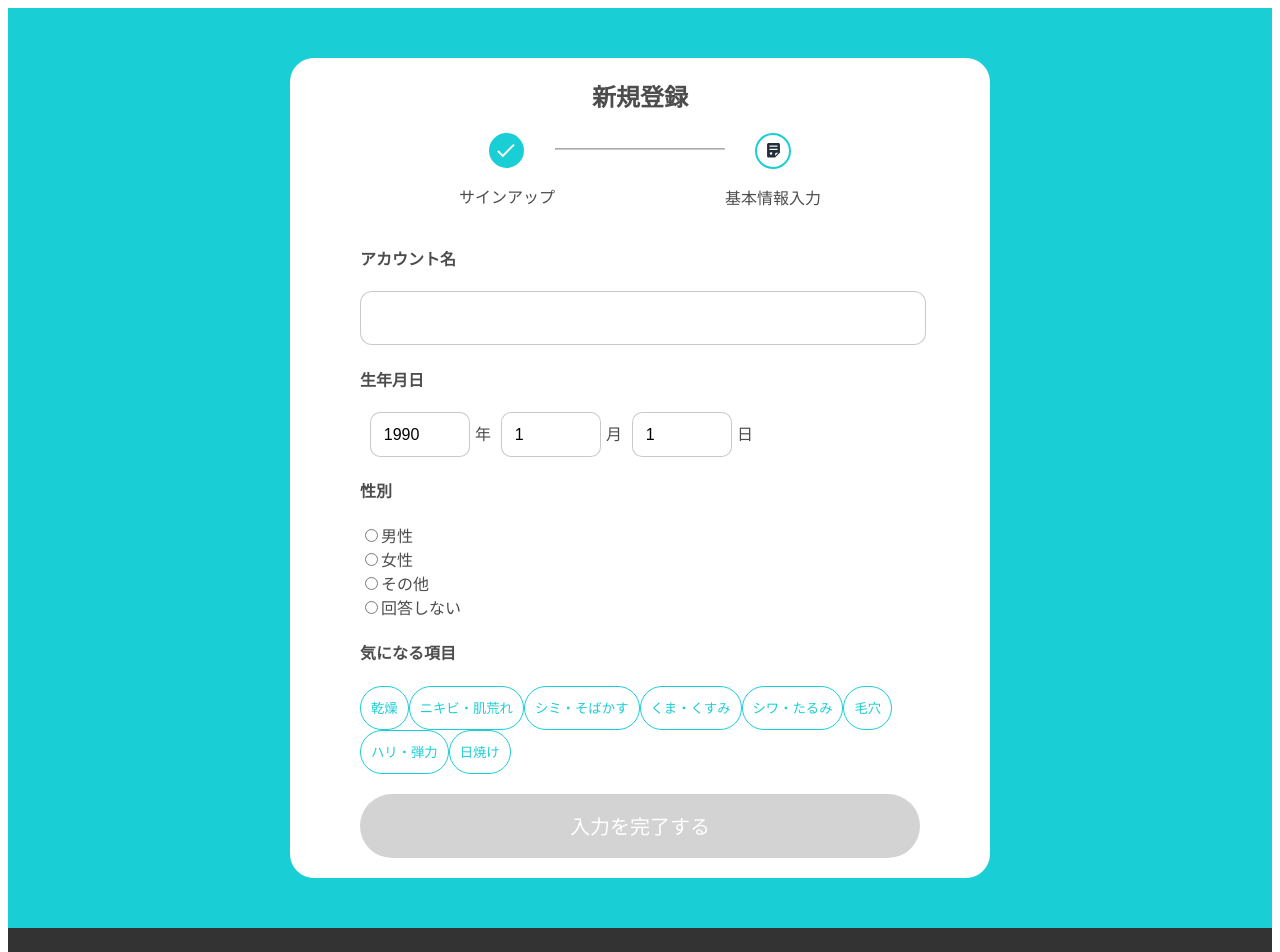
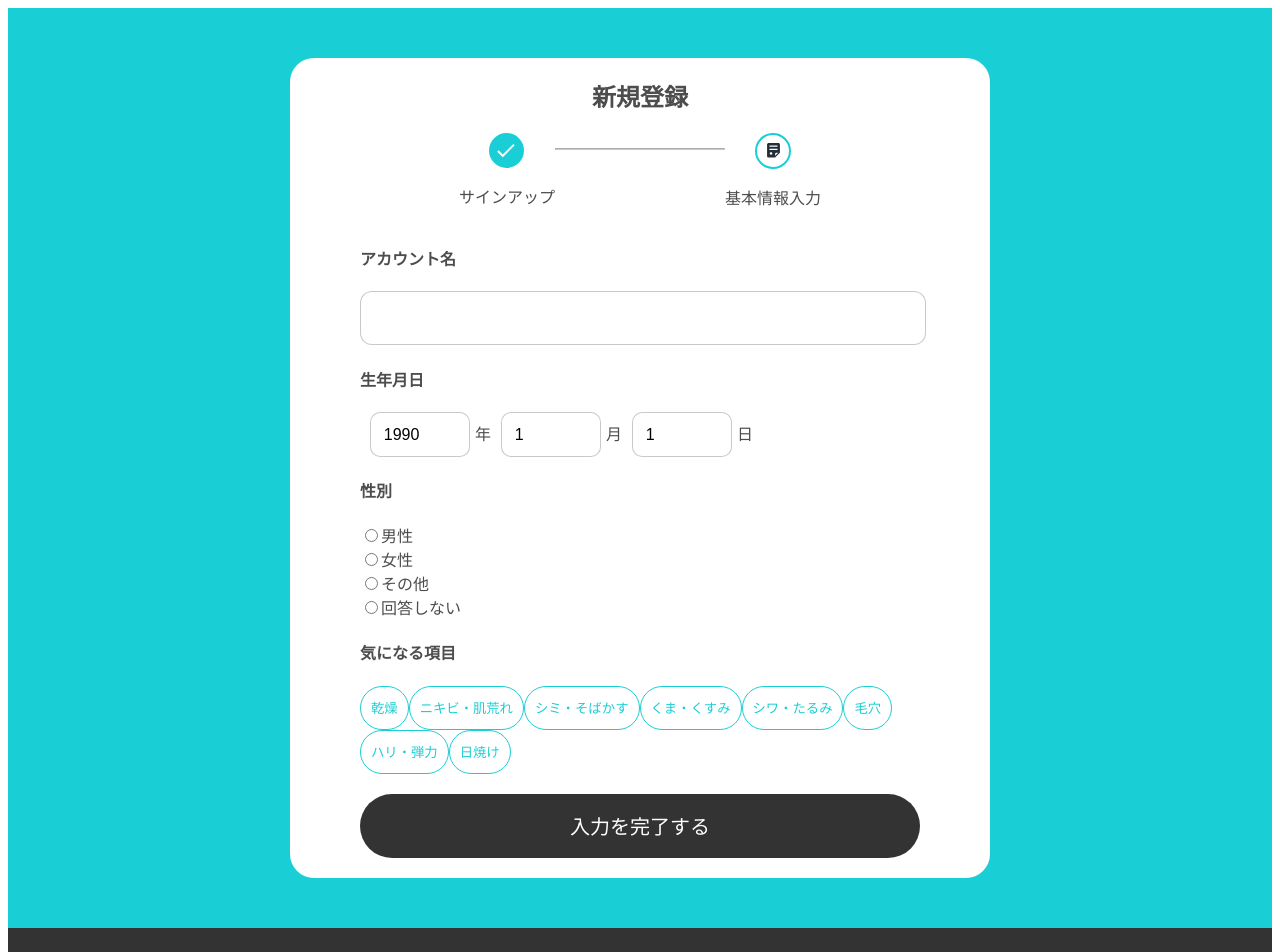
Before and after one commit to hikarinabe/skin-bloom-frontend, a Next.js app: page /auth/profileForm in a window 1280 px wide. Shown: the top 952 px of the page. Built offline with nearby package versions, Linux system fonts and the light colour scheme.

Commit message:
ホバー時の挙動をつける

```diff
--- a/src/components/CosmeticCard/CosmeticCard.module.scss
+++ b/src/components/CosmeticCard/CosmeticCard.module.scss
@@ -50,6 +50,11 @@
   display: flex;
   justify-content: center;
   align-items: center;
+  cursor: pointer;
+}
+
+.detailButton:hover {
+  background-color: $pale-primary-color;
 }
 
 .detailButtonText {
--- a/src/components/ui/Accordion/Accordion.module.scss
+++ b/src/components/ui/Accordion/Accordion.module.scss
@@ -6,6 +6,7 @@
 
 .accordionButton {
   transition: transform 0.3s ease-in-out;
+  cursor: pointer;
 }
 
 .accordionButtonWrapper {
--- a/src/components/ui/button/OptionButton.module.scss
+++ b/src/components/ui/button/OptionButton.module.scss
@@ -12,6 +12,7 @@
   display: flex;
   align-items: center;
   justify-content: center;
+  cursor: pointer;
 }
 
 .optionButtonSelected {
--- a/src/styles/button/PillShapedButton.module.scss
+++ b/src/styles/button/PillShapedButton.module.scss
@@ -5,7 +5,7 @@
   height: 64px;
   border-radius: 40px;
   width: 100%;
-  background-color: lightgrey;
+  background-color: #333333;
   border: none;
   color: white;
   padding-left: 20px;
@@ -17,10 +17,11 @@
   margin-top: 20px;
   margin-bottom: 20px;
   font-family: inherit;
+  cursor: pointer;
 }
 
 .pillShapedButton:hover {
-  background-color: #333333;
+  background-color: rgba(0, 0, 0, 0.7);
 }
 
 .pillShapedButtonWhite {
--- a/src/styles/button/SoftEdgeTagButton.module.scss
+++ b/src/styles/button/SoftEdgeTagButton.module.scss
@@ -13,11 +13,12 @@
   padding-left: 10px;
   padding-right: 10px;
   font-family: inherit;
+  cursor: pointer;
 }
 
 .softEdgeTagButtonActive {
   background-color: $primary-color;
-  color: $text-color;
+  color: white;
 }
 
 .softEdgeTagButtonWhite {
```
